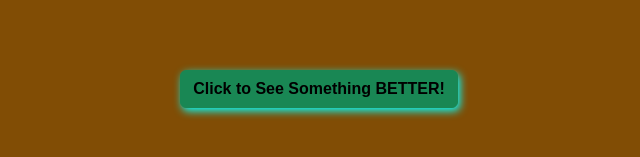
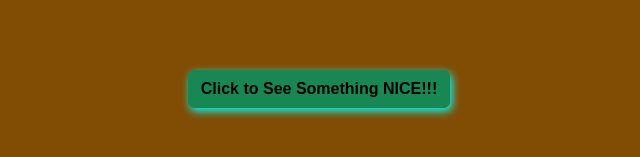
Before and after one commit to rohan37kumar/changing_color, a plain HTML site: page index.html in a window 1280 px wide. Shown: the part 311-468 px from the top of the page, without its empty margins (321-961 px from the left). Drawn offline with nearby package versions, Linux system fonts and the light colour scheme; a web font is replaced by a local one.

Commit message:
feature1 commit3

```diff
--- a/index.html
+++ b/index.html
@@ -18,7 +18,7 @@
 
     <div class="container">
         <button onclick="magic()" type="button" class="btn btn-success">
-            Click to See Something BETTER!
+            Click to See Something NICE!!!
         </button>
     </div>
     <script src="script.js">
```
